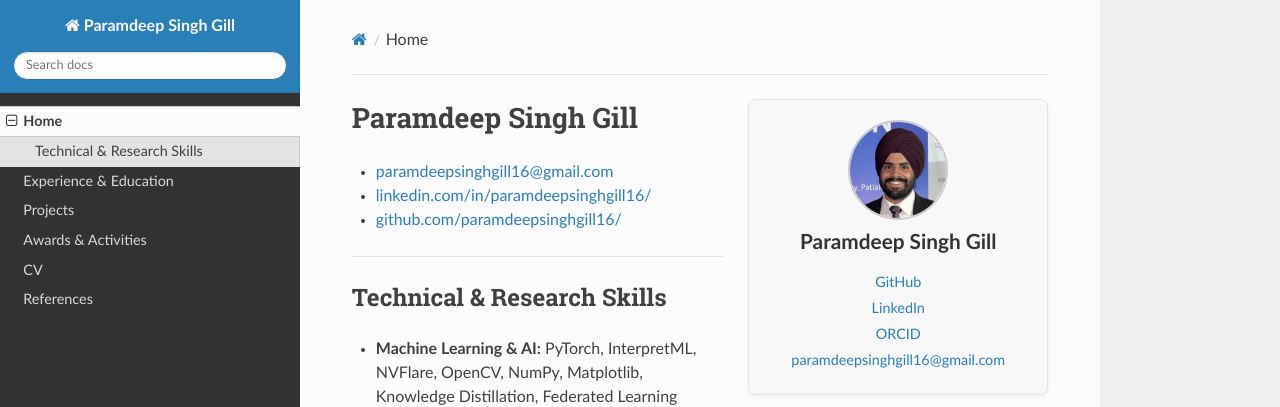
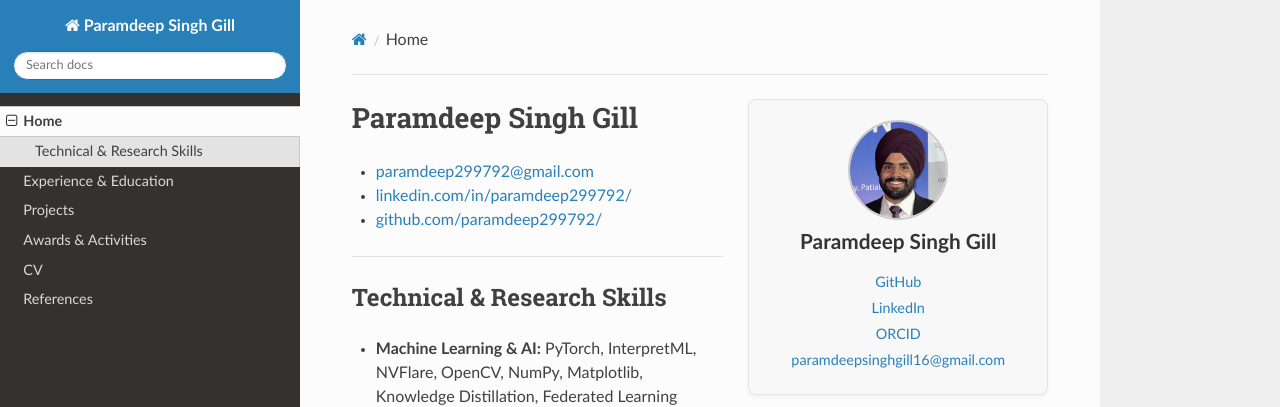
Before and after one commit to paramdeep299792/paramdeep299792.github.io, an MkDocs documentation site: the page built from docs/index.md, in a window 1280 px wide. Shown: the top 407 px of the page. Built offline with MkDocs 1.6.1, drawn with Linux system fonts in a browser that asks for light colours; nearby versions of some CDN libraries.

```diff
--- a/docs/index.md
+++ b/docs/index.md
@@ -1,8 +1,8 @@
 # Paramdeep Singh Gill
 
-- [paramdeepsinghgill16@gmail.com](mailto:paramdeepsinghgill16@gmail.com)
-- [linkedin.com/in/paramdeepsinghgill16/](https://linkedin.com/in/paramdeepsinghgill16/)
-- [github.com/paramdeepsinghgill16/](https://github.com/paramdeepsinghgill16/)
+- [paramdeep299792@gmail.com](mailto:paramdeep299792@gmail.com)
+- [linkedin.com/in/paramdeep299792/](https://linkedin.com/in/paramdeep299792/)
+- [github.com/paramdeep299792/](https://github.com/paramdeep299792/)
 
 ---
 
```
Also changed, not shown: params.json (+4 -4 lines), 5 other files.
